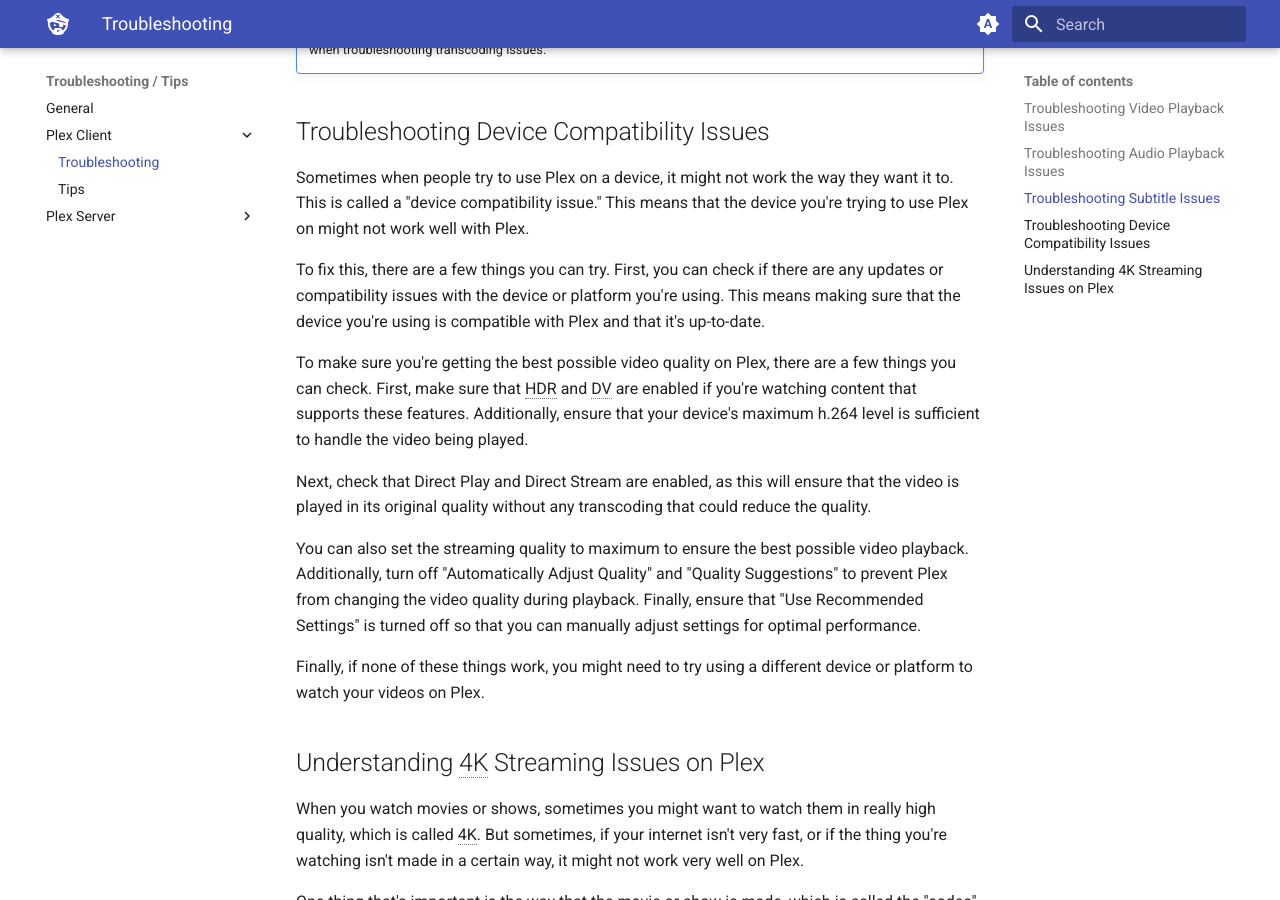
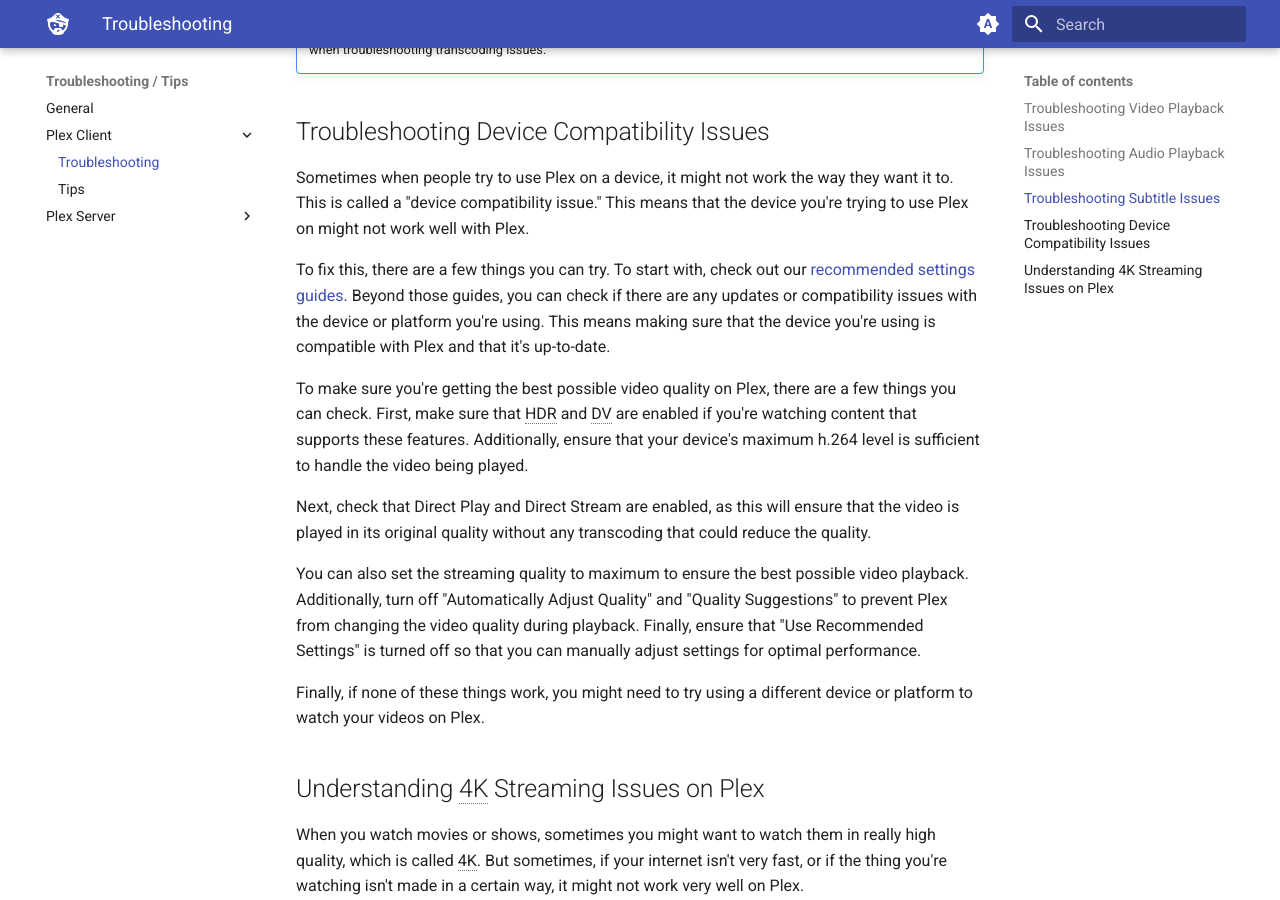
Before and after one commit to neomedia6989/docs-2, an MkDocs documentation site: the page built from docs/troubleshooting/client/index.md, in a window 1280 px wide and 900 px high, scrolled down 1908 px. Built offline with MkDocs 1.6.1 and Material for MkDocs 9.7.7, drawn with Linux system fonts in a browser that asks for light colours.

Commit message:
Update index.md

```diff
--- a/docs/troubleshooting/client/index.md
+++ b/docs/troubleshooting/client/index.md
@@ -42,7 +42,7 @@
 
 Sometimes when people try to use Plex on a device, it might not work the way they want it to. This is called a "device compatibility issue." This means that the device you're trying to use Plex on might not work well with Plex.
 
-To fix this, there are a few things you can try. First, you can check if there are any updates or compatibility issues with the device or platform you're using. This means making sure that the device you're using is compatible with Plex and that it's up-to-date.
+To fix this, there are a few things you can try. To start with, check out our [recommended settings guides](../clients/other/). Beyond those guides, you can check if there are any updates or compatibility issues with the device or platform you're using. This means making sure that the device you're using is compatible with Plex and that it's up-to-date.
 
 To make sure you're getting the best possible video quality on Plex, there are a few things you can check. First, make sure that HDR and DV are enabled if you're watching content that supports these features. Additionally, ensure that your device's maximum h.264 level is sufficient to handle the video being played.
 
```
